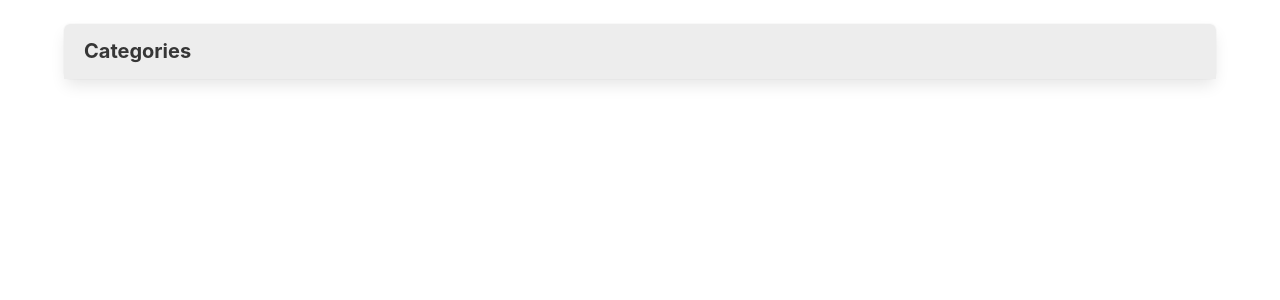
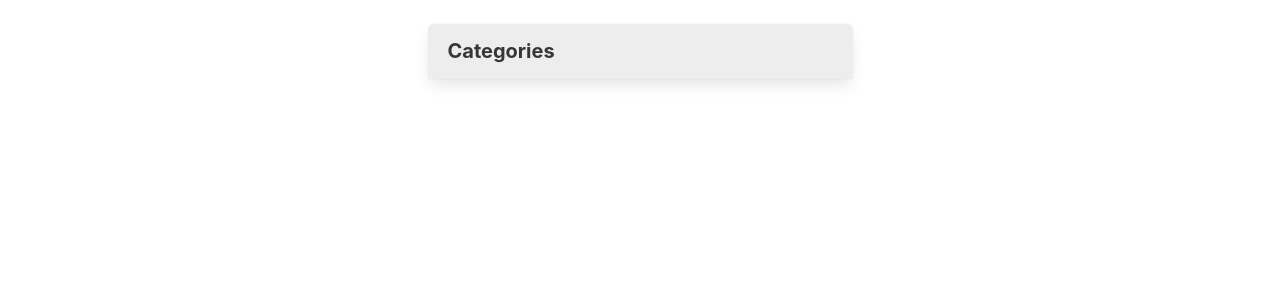
Before and after one commit to rupesh-thakare/edlp, a Flask app: page /categories in a window 1280 px wide. Shown: the part 56-356 px from the top of the page. Run offline with Flask 2, Linux system fonts and the light colour scheme; the visitor is signed in with stand-in values (Sample User, id 1); data that the repository does not hold is empty; some libraries are stand-ins or nearby versions.

Commit message:
added mrp and ui fixes

```diff
--- a/app/static/css/styles.css
+++ b/app/static/css/styles.css
@@ -32,3 +32,14 @@ body {
 .product-panel-block {
     justify-content: space-between;
 }
+
+.listing-container {
+    display: flex;
+    justify-content: center;
+    margin-top: 1.5em;
+}
+
+.listing-container.categories .panel {
+    width: 100%;
+    max-width: 425px;
+}
--- a/app/templates/categories.html
+++ b/app/templates/categories.html
@@ -1,7 +1,7 @@
 {% extends 'base.html' %}
 
 {% block page_content %}
-    <div class="container mt-5 mb-5">
+    <div class="container listing-container categories">
         <div class="panel">
             <p class="panel-heading"> Categories </p>
             {% for category in categories %}
```
Also changed, not shown: app/templates/products.html (+6 -7 lines), todo.md (+2 -1 lines).
